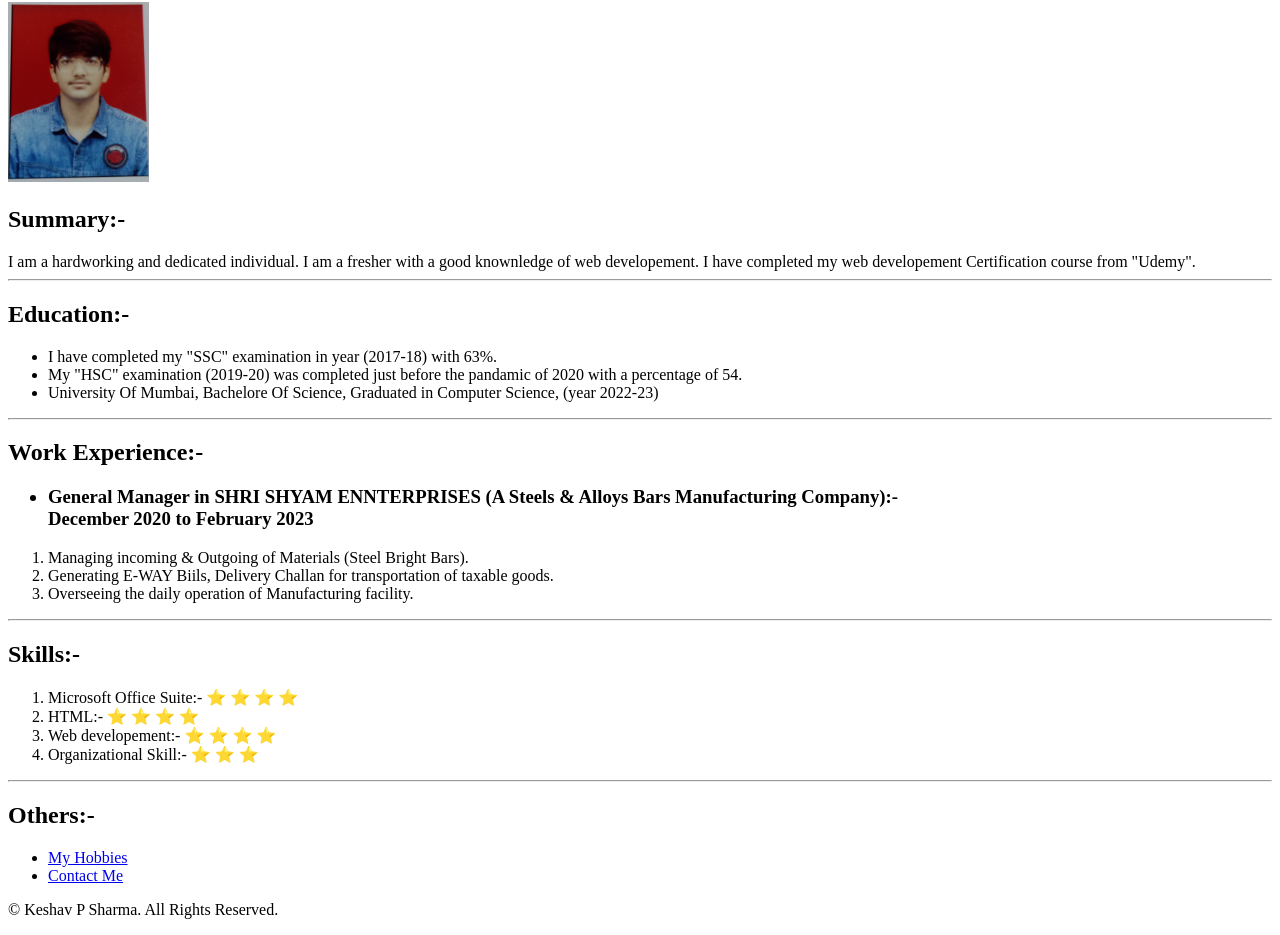
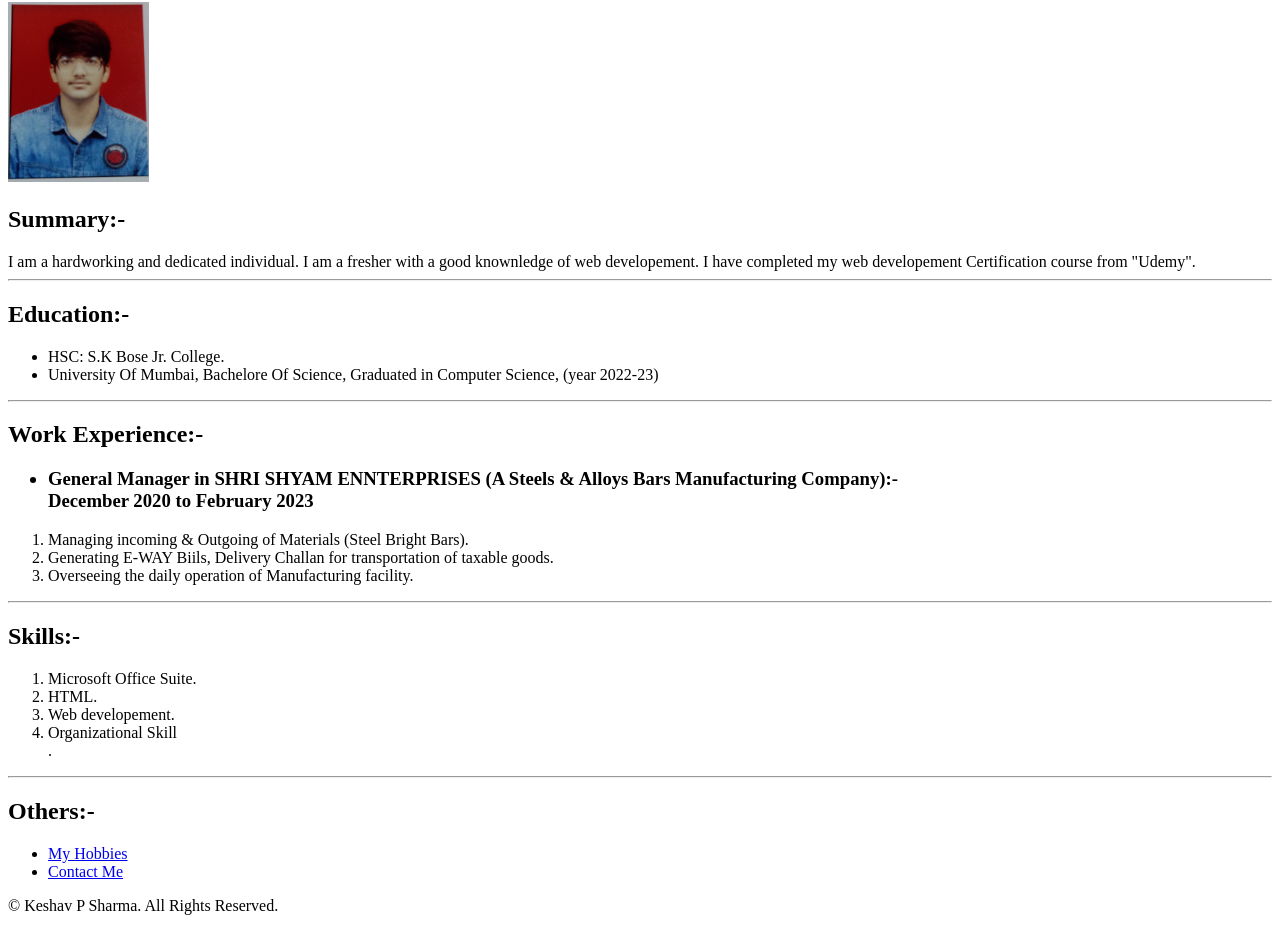
Before and after one commit to keshav-999/Resume, a plain HTML site: page index.html in a window 1280 px wide. Shown: the part 78-1013 px from the top of the page. Drawn offline with Linux system fonts and the light colour scheme.

Commit message:
Add files via upload

```diff
--- a/index.html
+++ b/index.html
@@ -19,8 +19,8 @@
     <h2>Education:-</h2>
 
         <ul>
-            <li>I have completed my "SSC" examination in year (2017-18) with 63%. </li>
-            <li>My "HSC" examination (2019-20) was completed just before the pandamic of 2020 with a percentage of 54.</li>
+            <li>HSC: S.K Bose Jr. College.</li>
+
             <li>University Of Mumbai, Bachelore Of Science, Graduated in Computer Science, (year 2022-23)</li>
         </ul>
 
@@ -56,10 +56,10 @@
     </h2>
 
         <ol>
-            <li>Microsoft Office Suite:-      ⭐ ⭐ ⭐ ⭐ </li>
-            <li>HTML:-                 ⭐ ⭐ ⭐ ⭐ </li>
-            <li>Web developement:-     ⭐ ⭐ ⭐ ⭐ </li>
-            <li>Organizational Skill:- ⭐ ⭐ ⭐ </li>
+            <li>Microsoft Office Suite.</li>
+            <li>HTML.</li>
+            <li>Web developement.</li>
+            <li>Organizational Skill</li>.
         </ol>
         <hr>
         <h2>
```
Also changed, not shown: Contact.html (+2 -2 lines).
